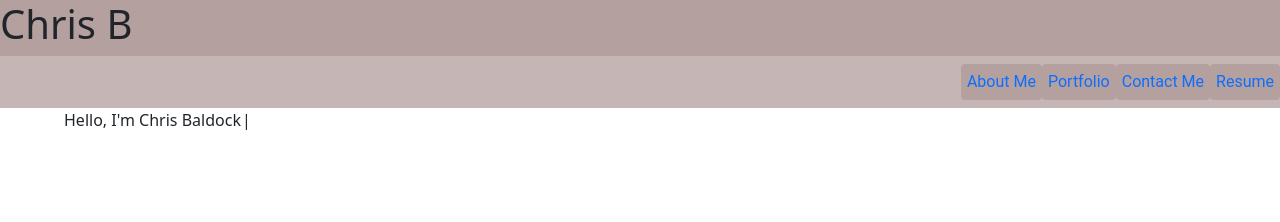
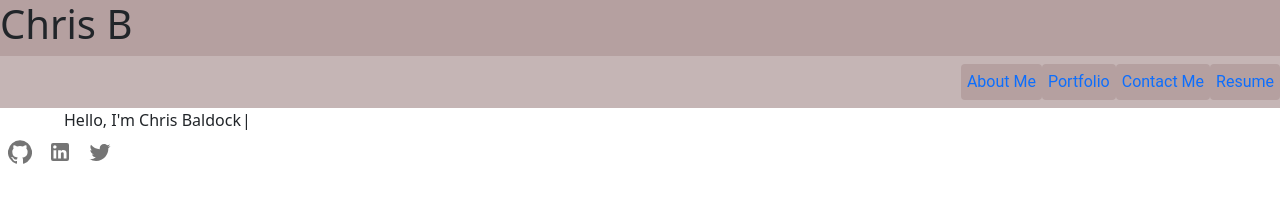
Before and after one commit to CBaldock2/Portfolio, a React (Create React App) app: page / in a window 1280 px wide. Shown: the top 222 px of the page. Built offline with nearby package versions, Linux system fonts and the light colour scheme.

Commit message:
Adds Github, LinkedIn and Twitter navigational icon to the footer

```diff
--- a/src/components/Navigation.js
+++ b/src/components/Navigation.js
@@ -1,25 +1,26 @@
-import React, {useState} from "react";
+import React, { useState } from "react";
 import Header from "./Header";
 import About from "../pages/AboutMe";
 import Contact from "../pages/Contact";
 import Portfolio from "../pages/Portfolio";
 import Resume from "../pages/Resume";
+import Footer from './Footer'
 
 export default function Navigation() {
     const [currentPage, setCurrentPage] = useState('About');
 
     const renderPage = () => {
         if (currentPage === 'About') {
-            return <About/>
+            return <About />
         }
         if (currentPage === 'Contact') {
-            return <Contact/>
+            return <Contact />
         }
         if (currentPage === 'Portfolio') {
-            return <Portfolio/>
+            return <Portfolio />
         }
         if (currentPage === 'Resume') {
-            return <Resume/>
+            return <Resume />
         }
     }
 
@@ -28,7 +29,10 @@ export default function Navigation() {
     return (
         <div>
             <Header currentPage={currentPage} pageSwitch={pageSwitch} />
-            {renderPage()}
+            <main>
+                {renderPage()}
+            </main>
+            <Footer />
         </div>
     );
 }
--- a/src/components/footer.js
+++ b/src/components/footer.js
@@ -1,9 +1,21 @@
 import React from 'react';
+import { IconButton } from '@mui/material';
+import GitHubIcon from '@material-ui/icons/GitHub';
+import LinkedInIcon from '@mui/icons-material/LinkedIn';
+import TwitterIcon from '@mui/icons-material/Twitter';
 
 function Footer() {
     return (
         <footer className='footer'>
-            <div>Some Stuff in my footer</div>
+            <IconButton href='https://github.com/CBaldock2'>
+                <GitHubIcon/>
+            </IconButton>
+            <IconButton href='https://www.linkedin.com/in/christopher-baldock/'>
+                <LinkedInIcon/>
+            </IconButton>
+            <IconButton href='twitter.com'>
+                <TwitterIcon/>
+            </IconButton>
         </footer>
     )
 }
--- a/src/pages/resume.js
+++ b/src/pages/resume.js
@@ -3,8 +3,26 @@ import React from "react";
 function Resume() {
     return (
         <div>
-            <h1>Resume</h1>
-            <p>This is a list of some of my skills.</p>
+            <h3>Resume</h3>
+            <p>Download my resume.</p>
+            <div>
+                Front-End
+                <ul>
+                    <li>HTML</li>
+                    <li>React</li>
+                    <li>JavaScript</li>
+                    <li>CSS</li>
+                    <li>Bootstrap</li>
+                </ul>
+            </div>
+            <div>
+                Back-End
+                <ul>
+                    <li>MySQL, Sequelize</li>
+                    <li>MongoBD</li>
+                    <li>API routes</li>
+                </ul>
+            </div>
         </div>
     )
 }
```
